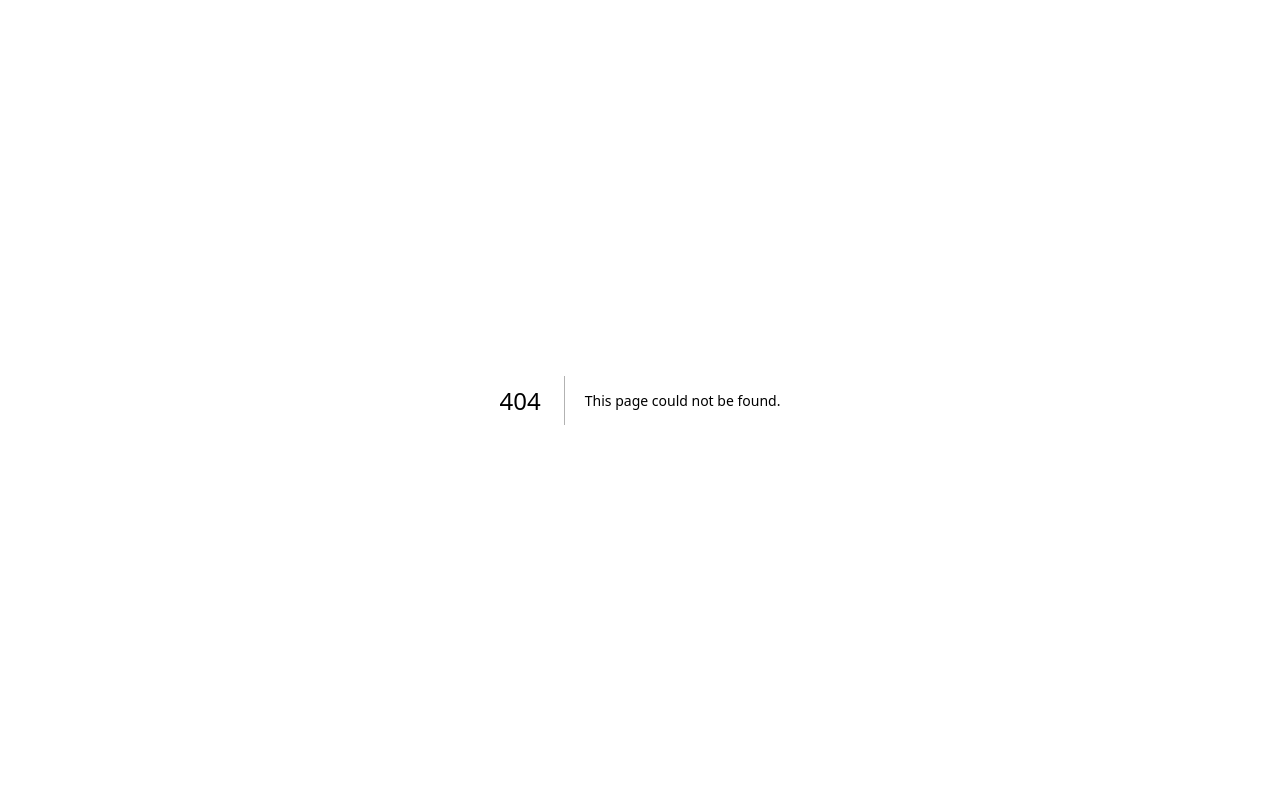
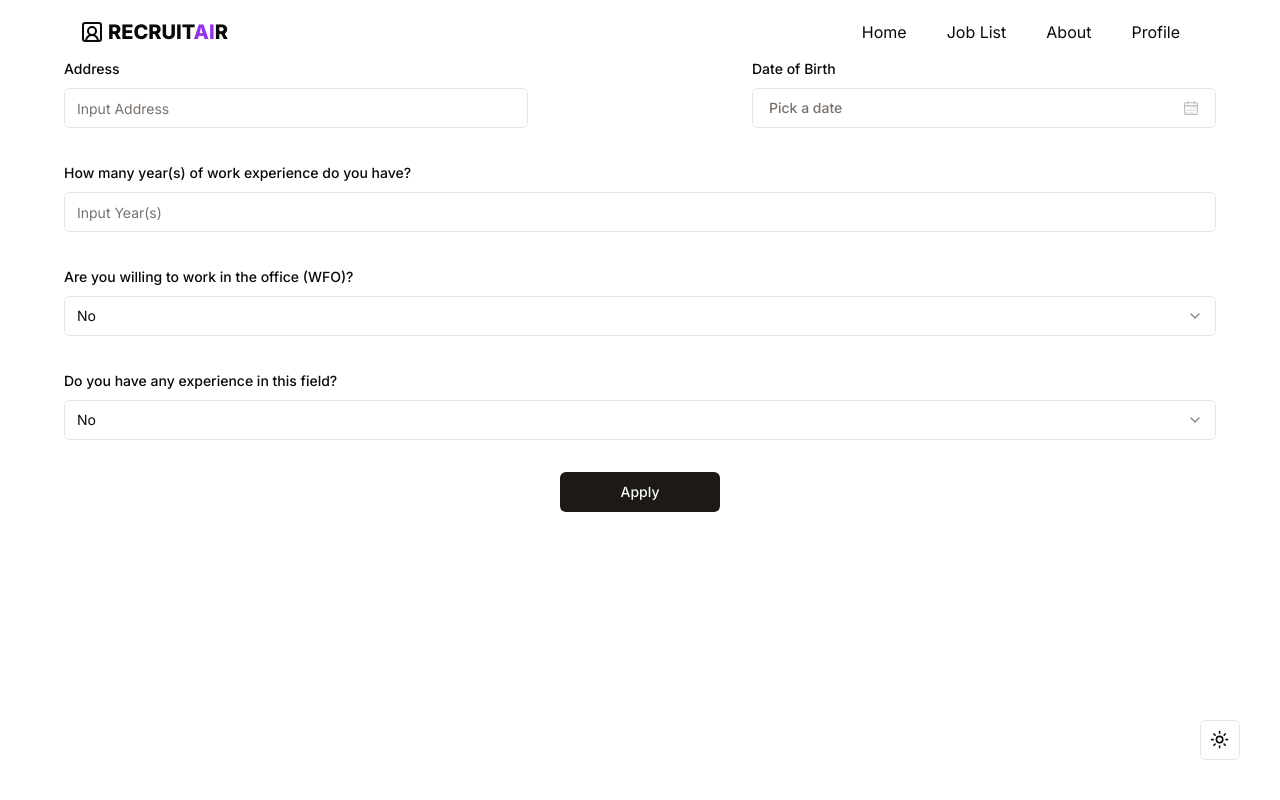
Before and after one commit to kennn21/recruitair-website, a Next.js app: page /profile/edit in a window 1280 px wide. Before the commit this address had no page. Shown: the top 800 px of the page. Built offline with nearby package versions, Linux system fonts and the light colour scheme; no server answers; the database is empty.

Commit message:
feat: added user profile

```diff
--- /dev/null
+++ b/src/actions/user.ts
@@ -0,0 +1,46 @@
+"use server"
+import prisma from "@/lib/prisma";
+import { currentUser } from "@clerk/nextjs";
+import { User } from "@prisma/client";
+
+export const GetCurrentUserProfile = async (): Promise<User | null> => {
+    const user = await currentUser();
+    try {
+        const profile = await prisma.user.findUnique({
+            where: {
+                externalId: user?.id
+            }
+        })
+
+        return profile
+
+    } catch(e) {
+        console.error(e)
+        return null
+    }
+}
+
+export const UpdateUserProfile = async (data: Partial<User>): Promise<User | null> => {
+    try {
+
+        const profile = await prisma.user.update({
+            where: {
+                id: data.id
+            },
+            data: {
+                ...data,
+                yearsOfWorkExperience: Number(data.yearsOfWorkExperience),
+                // @ts-ignore
+                willingToWorkInOffice: data.willingToWorkInOffice === 'true' ? true : false,
+                // @ts-ignore
+                experienceInField: data.experienceInField === 'true' ? true : false,
+            }
+        })
+
+        return profile
+
+    } catch (e) {
+        console.error(e)
+        return null
+    }
+}
--- /dev/null
+++ b/src/app/(pages)/profile/edit/page.tsx
@@ -0,0 +1,11 @@
+import EditProfileForm from "@/components/profile/EditProfileForm";
+
+const EditProfilePage = () => {
+    return (
+        <>
+            <EditProfileForm/>
+        </>
+     );
+}
+
+export default EditProfilePage;
--- a/src/app/api/webhooks/user/route.ts
+++ b/src/app/api/webhooks/user/route.ts
@@ -115,7 +115,7 @@ async function handler(request: Request) {
                   externalId: id as string,
                   FirstName: first_name as string,
                   LastName: last_name as string,
-                  email: email_addresses[0].email_address,
+                  email: email_addresses[0]?.email_address as string,
                   imageUrl: profile_image_url as string,
                   birthDate: birthday ? new Date(birthday as string) : new Date(0),
                   address: "",
@@ -124,7 +124,7 @@ async function handler(request: Request) {
                 update: {
                   FirstName: first_name as string,
                   LastName: last_name as string,
-                  email: email_addresses[0].email_address,
+                  email: email_addresses[0]?.email_address as string,
                   imageUrl: profile_image_url as string,
                   birthDate: birthday ? new Date(birthday as string) : new Date(0),
                  },
--- /dev/null
+++ b/src/components/profile/EditProfileForm.tsx
@@ -0,0 +1,203 @@
+"use client"
+
+import { zodResolver } from "@hookform/resolvers/zod"
+import { useForm } from "react-hook-form"
+import { cn } from "@/lib/utils"
+import { CaretSortIcon, CheckIcon, CalendarIcon } from "@radix-ui/react-icons"
+import { Input } from "@/components/ui/input"
+import { Button } from "@/components/ui/button"
+import { Checkbox } from "@/components/ui/checkbox"
+import { Calendar } from "@/components/ui/calendar"
+import Link from "next/link"
+import { format } from "date-fns"
+
+import {
+  Form,
+  FormControl,
+  FormDescription,
+  FormField,
+  FormItem,
+  FormLabel,
+  FormMessage,
+} from "@/components/ui/form"
+
+import {
+    Select,
+    SelectContent,
+    SelectItem,
+    SelectTrigger,
+    SelectValue,
+  } from "@/components/ui/select"
+
+import {
+  Popover,
+  PopoverContent,
+  PopoverTrigger,
+} from "@/components/ui/popover"
+import { GetCurrentUserProfile, UpdateUserProfile } from "@/actions/user"
+import { User } from "@/types/user"
+import { useEffect, useState } from "react"
+import { useUser } from "@clerk/nextjs"
+
+const EditProfileForm = () => {
+    const [userProfile, setUserProfile] = useState<User | null>(null);
+
+    useEffect(() => {
+      const fetchUserProfile = async () => {
+        const profile = await GetCurrentUserProfile();
+        setUserProfile(profile);
+      };
+
+      fetchUserProfile();
+    }, []);
+
+    const form = useForm<User>({
+      defaultValues: userProfile || {},
+    })
+
+    useEffect(() => {
+        form.reset(userProfile || {})
+      }, [userProfile, form])
+
+    const onSubmit = async (data: User) => {
+      try {
+        // console.log(data);
+        await UpdateUserProfile(data);
+      } catch(e) {
+        console.log("Error while creating application ", e);
+      }
+    }
+    return (
+        <>
+            <h2>{userProfile?.FirstName}</h2>
+            <Form {...form}>
+                <form onSubmit={form.handleSubmit(onSubmit)} className="space-y-8">
+                    <div className="grid grid-cols-2 gap-x-56">
+                    <FormField
+                        control={form.control}
+                        name="address"
+                        render={({ field }) => (
+                        <FormItem>
+                            <FormLabel>Address</FormLabel>
+                            <FormControl>
+                            <Input placeholder="Input Address" {...field} className="w-full" />
+                            </FormControl>
+                            <FormMessage />
+                        </FormItem>
+                        )}
+                    />
+
+                    <FormField
+                        control={form.control}
+                        name="birthDate"
+                        render={({ field }) => (
+                        <FormItem>
+                            <FormLabel>Date of Birth</FormLabel>
+                            <Popover>
+                                <PopoverTrigger asChild>
+                                <FormControl>
+                                    <Button
+                                    variant={"outline"}
+                                    className={cn(
+                                        "w-full",
+                                        !field.value && "text-muted-foreground"
+                                    )}
+                                    >
+                                    {field.value ? (
+                                        format(field.value, "PPP")
+                                    ) : (
+                                        <span>Pick a date</span>
+                                    )}
+                                    <CalendarIcon className="ml-auto h-4 w-4 opacity-50" />
+                                    </Button>
+                                </FormControl>
+                                </PopoverTrigger>
+                                <PopoverContent className="w-auto p-0" align="start">
+                                <Calendar
+                                    mode="single"
+                                    captionLayout="dropdown-buttons"
+                                    selected={field.value}
+                                    onSelect={field.onChange}
+                                    fromYear={1960}
+                                    toYear={2030}
+                                />
+                                </PopoverContent>
+                            </Popover>
+                            <FormMessage />
+                        </FormItem>
+                        )}
+                    />
+                    </div>
+
+                    <FormField
+                        control={form.control}
+                        name="yearsOfWorkExperience"
+                        render={({ field }) => (
+                        <FormItem>
+                            <FormLabel>How many year(s) of work experience do you have?</FormLabel>
+                            <FormControl>
+                                <Input
+                                placeholder="Input Year(s)"
+                                {...field}
+                                value={field.value ? field.value : undefined}
+                                type="number"/>
+                            </FormControl>
+                            <FormMessage />
+                        </FormItem>
+                        )}
+                    />
+
+                    <FormField
+                        control={form.control}
+                        name="willingToWorkInOffice"
+                        render={({ field }) => (
+                        <FormItem>
+                            <FormLabel>Are you willing to work in the office (WFO)?</FormLabel>
+                            <Select key={field?.value?.toString()} onValueChange={field.onChange} defaultValue={field.value ? 'true' : 'false'}>
+                                <FormControl>
+                                    <SelectTrigger>
+                                        <SelectValue placeholder="Select" />
+                                    </SelectTrigger>
+                                </FormControl>
+                                <SelectContent>
+                                    <SelectItem value='true'>Yes</SelectItem>
+                                    <SelectItem value='false'>No</SelectItem>
+                                </SelectContent>
+                            </Select>
+                            <FormMessage />
+                        </FormItem>
+                        )}
+                    />
+
+                    <FormField
+                        control={form.control}
+                        name="experienceInField"
+                        render={({ field }) => (
+                        <FormItem>
+                            <FormLabel>Do you have any experience in this field?</FormLabel>
+                            <Select key={field?.value?.toString()} onValueChange={field.onChange} defaultValue={field.value ?  'true' : 'false'}>
+                                <FormControl>
+                                    <SelectTrigger>
+                                        <SelectValue placeholder="Select" />
+                                    </SelectTrigger>
+                                </FormControl>
+                                <SelectContent>
+                                    <SelectItem value='true'>Yes</SelectItem>
+                                    <SelectItem value='false'>No</SelectItem>
+                                </SelectContent>
+                            </Select>
+                            <FormMessage />
+                        </FormItem>
+                        )}
+                    />
+                    <div className="flex flex-col items-center">
+                    <Button type="submit" className="w-40 text-center">Apply</Button>
+                    </div>
+
+                </form>
+                </Form>
+        </>
+     );
+}
+
+export default EditProfileForm;
--- a/src/components/shared_/Navigation/menu-bar.tsx
+++ b/src/components/shared_/Navigation/menu-bar.tsx
@@ -24,6 +24,10 @@ const MenuBar = () => {
         {
             label: "About",
             path: '/about',
+        },
+        {
+            label: "Profile",
+            path: '/profile/edit',
         },
     ]
 
```
Also changed, not shown: 1 other file (tests, documents, lock files or other folders).
